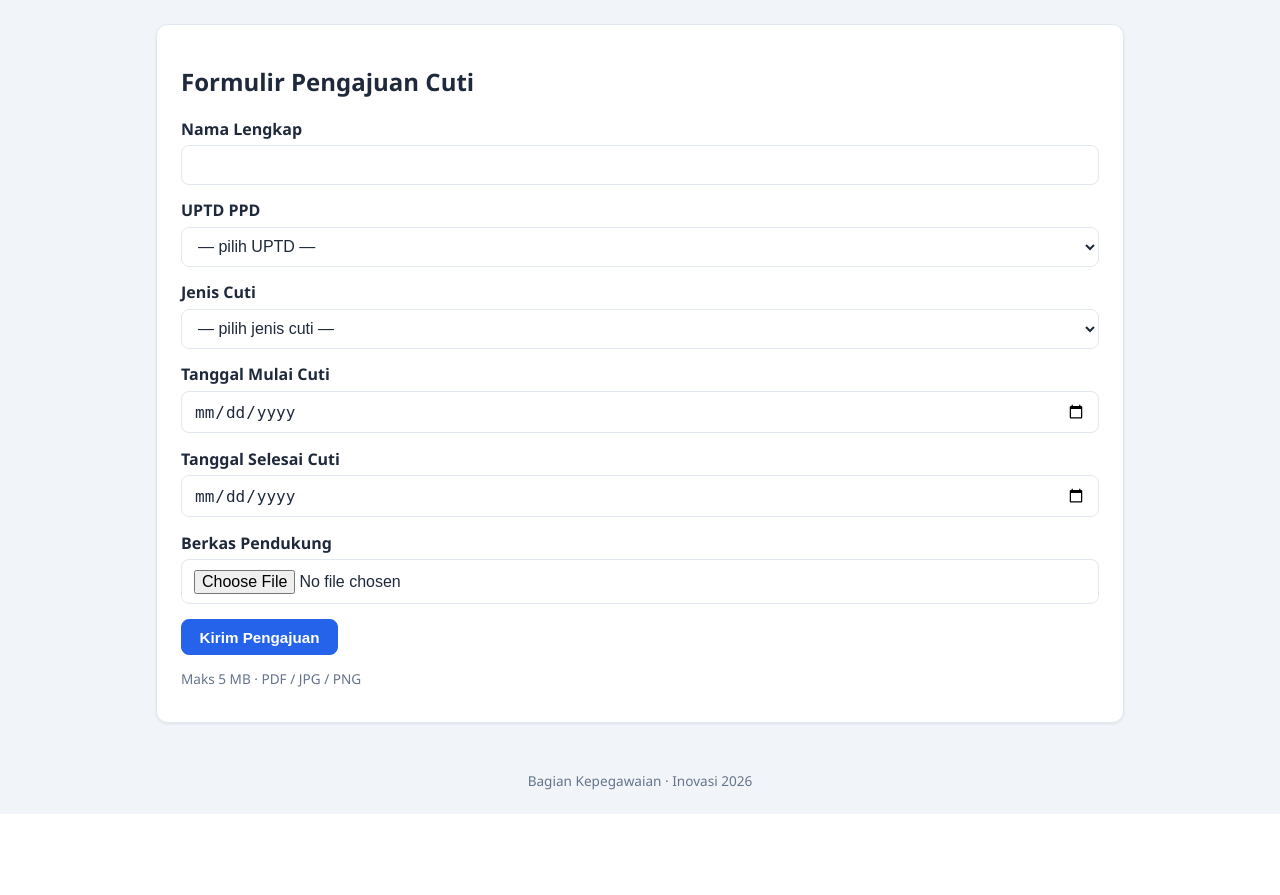
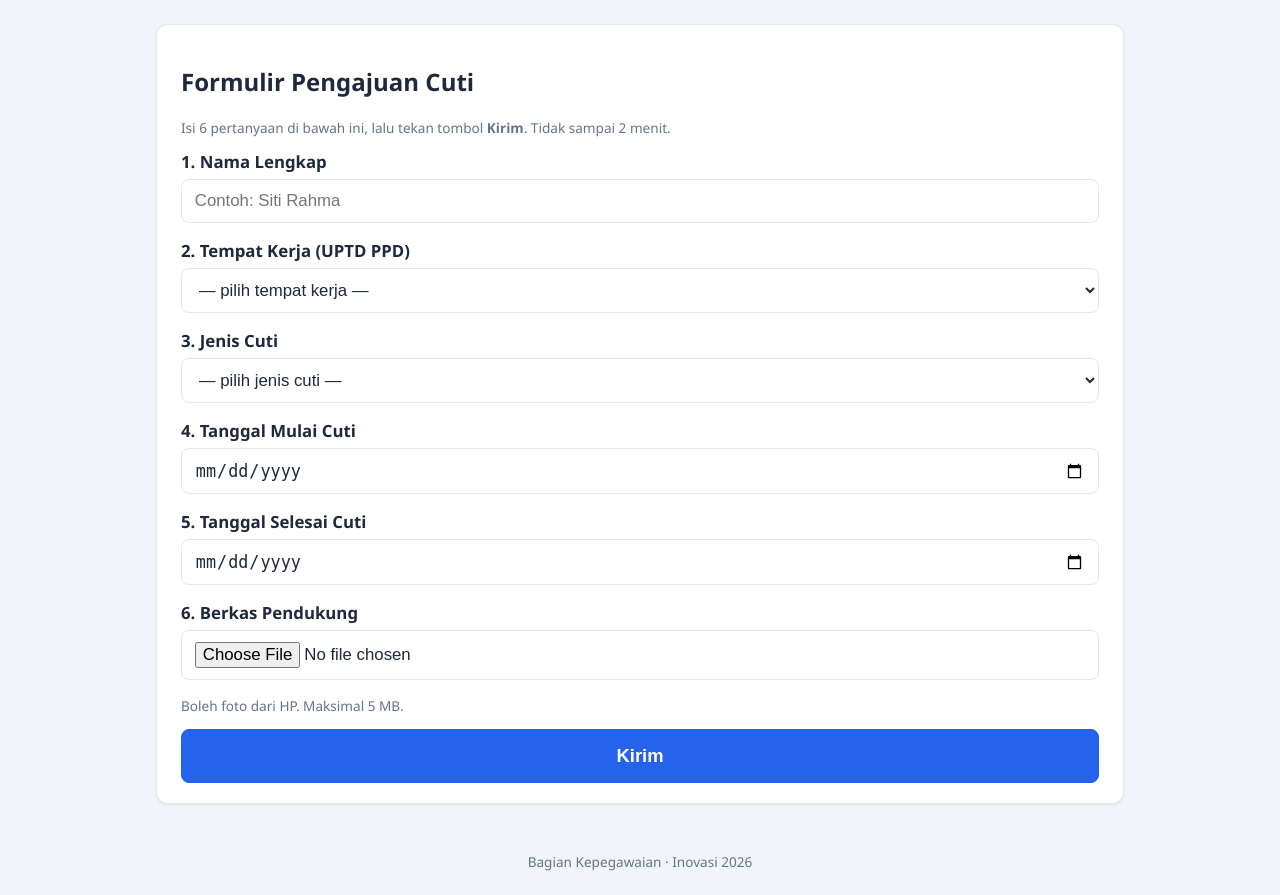
Before and after one commit to mahdalii/Inovasi-Kepegawaian, a Flask app: page / in a window 1280 px wide. Shown: the part 59-954 px from the top of the page. Before the commit the page ends 873 px from the top, so only its background shows below. Run offline with Flask 3, Linux system fonts and the light colour scheme.

Commit message:
feat: simplify UI for lay users, add one-click launcher and share link

```diff
--- a/static/style.css
+++ b/static/style.css
@@ -26,10 +26,10 @@ body {
 }
 .card.narrow { max-width: 420px; margin-left: auto; margin-right: auto; }
 .row-between { display: flex; justify-content: space-between; align-items: center; gap: .5rem; flex-wrap: wrap; }
-label { display: block; margin-bottom: .9rem; font-weight: 600; }
+label { display: block; margin-bottom: 1rem; font-weight: 600; font-size: 1.05rem; }
 input, select, textarea {
-  display: block; width: 100%; margin-top: .35rem; padding: .6rem .75rem;
-  border: 1px solid var(--border); border-radius: 8px; font-size: 1rem;
+  display: block; width: 100%; margin-top: .35rem; padding: .7rem .8rem;
+  border: 1px solid var(--border); border-radius: 8px; font-size: 1.05rem;
   background: var(--card); color: var(--text);
 }
 .btn {
@@ -41,6 +41,7 @@ input, select, textarea {
 .btn:active { transform: scale(.96); }
 .btn-primary { background: var(--primary); border-color: var(--primary); color: #fff; }
 .btn-primary:hover { background: var(--primary-dark); box-shadow: 0 4px 12px rgba(37,99,235,.35); }
+.btn-besar { display: block; width: 100%; padding: .95rem; font-size: 1.15rem; }
 .table { width: 100%; border-collapse: collapse; }
 .table th, .table td { padding: .6rem .75rem; text-align: left; border-bottom: 1px solid var(--border); }
 .table th { color: var(--muted); font-size: .8rem; text-transform: uppercase; letter-spacing: .03em; }
--- a/templates/form.html
+++ b/templates/form.html
@@ -3,28 +3,32 @@
 {% block content %}
 {% if success %}
 <div class="card animate-in">
-  <h2>✅ Pengajuan berhasil dikirim</h2>
-  <p>Simpan nomor pengajuan Anda:</p>
+  <h2>✅ Berhasil terkirim</h2>
+  <p>Catat atau foto nomor di bawah ini ya:</p>
   <p class="nomor-besar">{{ success }}</p>
-  <p>Gunakan nomor ini (atau nama) untuk memantau status di halaman
+  <p>Dengan nomor ini Anda bisa lihat statusnya kapan saja di halaman
      <a href="{{ url_for('status') }}">Cek Status</a>.</p>
-  <a class="btn" href="{{ url_for('form_pegawai') }}">Ajukan cuti lagi</a>
+  <a class="btn btn-besar" href="{{ url_for('form_pegawai') }}">Ajukan cuti lagi</a>
 </div>
 {% else %}
 <div class="card animate-in">
   <h2>Formulir Pengajuan Cuti</h2>
+  <p class="hint">Isi 6 pertanyaan di bawah ini, lalu tekan tombol
+     <b>Kirim</b>. Tidak sampai 2 menit.</p>
   {% if errors %}<ul class="errors">{% for e in errors %}<li>{{ e }}</li>{% endfor %}</ul>{% endif %}
   <form method="post" enctype="multipart/form-data">
-    <label>Nama Lengkap <input name="nama" value="{{ data.nama if data }}" required></label>
-    <label>UPTD PPD
+    <label>1. Nama Lengkap
+      <input name="nama" value="{{ data.nama if data }}" placeholder="Contoh: Siti Rahma" required>
+    </label>
+    <label>2. Tempat Kerja (UPTD PPD)
       <select name="uptd" required>
-        <option value="">— pilih UPTD —</option>
+        <option value="">— pilih tempat kerja —</option>
         {% for k, v in uptd_labels.items() %}
         <option value="{{ k }}" {% if data and data.uptd == k %}selected{% endif %}>{{ v }}</option>
         {% endfor %}
       </select>
     </label>
-    <label>Jenis Cuti
+    <label>3. Jenis Cuti
       <select name="jenis" id="jenis" required>
         <option value="">— pilih jenis cuti —</option>
         {% for k, v in jenis_labels.items() %}
@@ -32,22 +36,33 @@
         {% endfor %}
       </select>
     </label>
-    <label>Tanggal Mulai Cuti <input type="date" name="tgl_mulai" required></label>
-    <label>Tanggal Selesai Cuti <input type="date" name="tgl_selesai" required></label>
-    <label id="label-berkas"><span>Berkas Pendukung</span> <input type="file" name="berkas" accept=".pdf,.jpg,.jpeg,.png" required></label>
-    <button class="btn btn-primary" type="submit">Kirim Pengajuan</button>
+    <label>4. Tanggal Mulai Cuti <input type="date" name="tgl_mulai" required></label>
+    <label>5. Tanggal Selesai Cuti <input type="date" name="tgl_selesai" required></label>
+    <label id="label-berkas">6. <span>Berkas Pendukung</span>
+      <input type="file" name="berkas" accept=".pdf,.jpg,.jpeg,.png" required>
+    </label>
+    <p class="hint" id="hint-berkas">Boleh foto dari HP. Maksimal 5 MB.</p>
+    <button class="btn btn-primary btn-besar" type="submit">Kirim</button>
   </form>
-  <p class="hint">Maks 5 MB · PDF / JPG / PNG</p>
 </div>
 {% endif %}
 <script>
 const labels = {
-  tahunan: "Form persetujuan atasan (PDF/JPG/PNG)",
-  sakit: "Bukti sakit (PDF/JPG/PNG)",
-  alasan_penting: "Bukti alasan penting (PDF/JPG/PNG)"
+  tahunan: "Form persetujuan atasan",
+  sakit: "Bukti sakit",
+  alasan_penting: "Bukti alasan penting"
 };
-document.getElementById("jenis").addEventListener("change", (e) => {
-  document.querySelector("#label-berkas span").textContent = labels[e.target.value] || "Berkas Pendukung";
+const hints = {
+  tahunan: "Foto/salinan form persetujuan atasan (PDF/JPG/PNG)",
+  sakit: "Foto surat/bukti sakit (PDF/JPG/PNG)",
+  alasan_penting: "Foto bukti alasan penting (PDF/JPG/PNG)"
+};
+const select = document.getElementById("jenis");
+select.addEventListener("change", (e) => {
+  if (labels[e.target.value]) {
+    document.querySelector("#label-berkas span").textContent = labels[e.target.value];
+    document.getElementById("hint-berkas").textContent = hints[e.target.value];
+  }
 });
 </script>
 {% endblock %}
```
Also changed, not shown: templates/status.html (+5 -3 lines), README.md, 2 other files.
